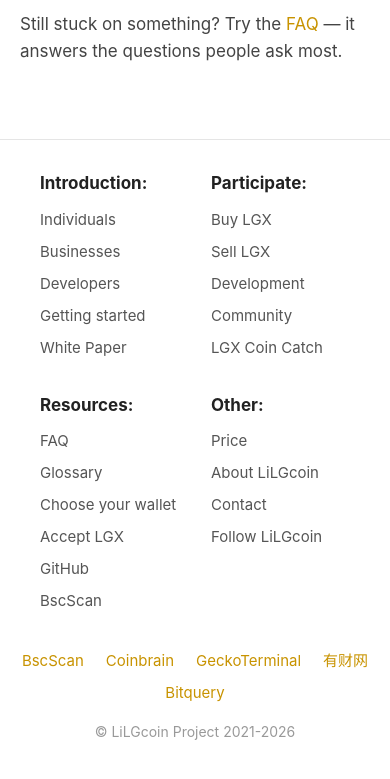
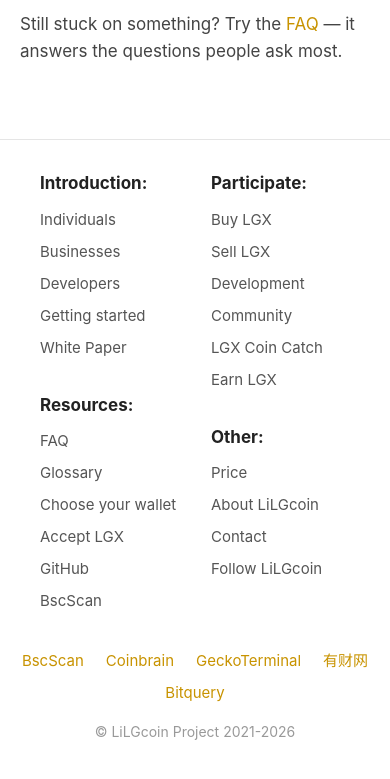
Before and after one commit to lilg777/lilgcoin, a plain HTML site: page glossary.html in a window 390 px wide. Shown: the part 4718-5497 px from the top of the page. Drawn offline with Linux system fonts and the light colour scheme.

Commit message:
Add Earn LGX link to glossary page footer and mobile menu

```diff
--- a/glossary.html
+++ b/glossary.html
@@ -114,6 +114,7 @@
       <a href="https://github.com/lilg777/lilgcoin">Development</a>
       <a href="community.html">Community</a>
       <a href="game.html">LGX Coin Catch</a>
+      <a href="earn-lgx.html">Earn LGX</a>
     </div>
   </details>
   <a class="direct" href="price.html">Price</a>
@@ -206,6 +207,7 @@
       <a href="https://github.com/lilg777/lilgcoin">Development</a>
       <a href="community.html">Community</a>
       <a href="game.html">LGX Coin Catch</a>
+      <a href="earn-lgx.html">Earn LGX</a>
     </div>
     <div class="footer-col">
       <h4>Other:</h4>
```
